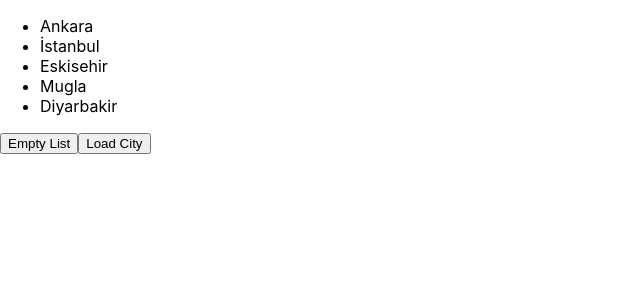
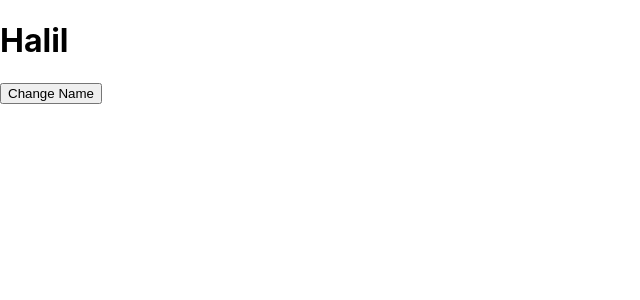
Before and after one commit to halilenesozdemir/React-SuppliersData-With-MUI, a React (Create React App) app: page / in a window 1280 px wide. Shown: the top 300 px of the page, without its empty margins (0-640 px from the left). Built offline with nearby package versions, Linux system fonts and the light colour scheme.

Commit message:
useState Sample 1 is completed

```diff
--- a/src/App.js
+++ b/src/App.js
@@ -1,7 +1,8 @@
 import ArrayStateSample from './stateSample/ArrayStateSample';
+import StateSample from './stateSample/StateSample';
 
 function App() {
-  return <ArrayStateSample />;
+  return <StateSample />;
 }
 
 export default App;
--- /dev/null
+++ b/src/stateSample/StateSample.js
@@ -0,0 +1,15 @@
+import React from 'react';
+import { useState } from 'react';
+
+const StateSample = () => {
+  // name değişkenin adı. setName değişkeni değiştirecek metod. useState içerisindeki değer ise değişkenin default değeri.
+  const [name, setName] = useState('Halil');
+  return (
+    <>
+      <h1>{name}</h1>
+      <button onClick={() => setName('Enes')}>Change Name</button>
+    </>
+  );
+};
+
+export default StateSample;
```
